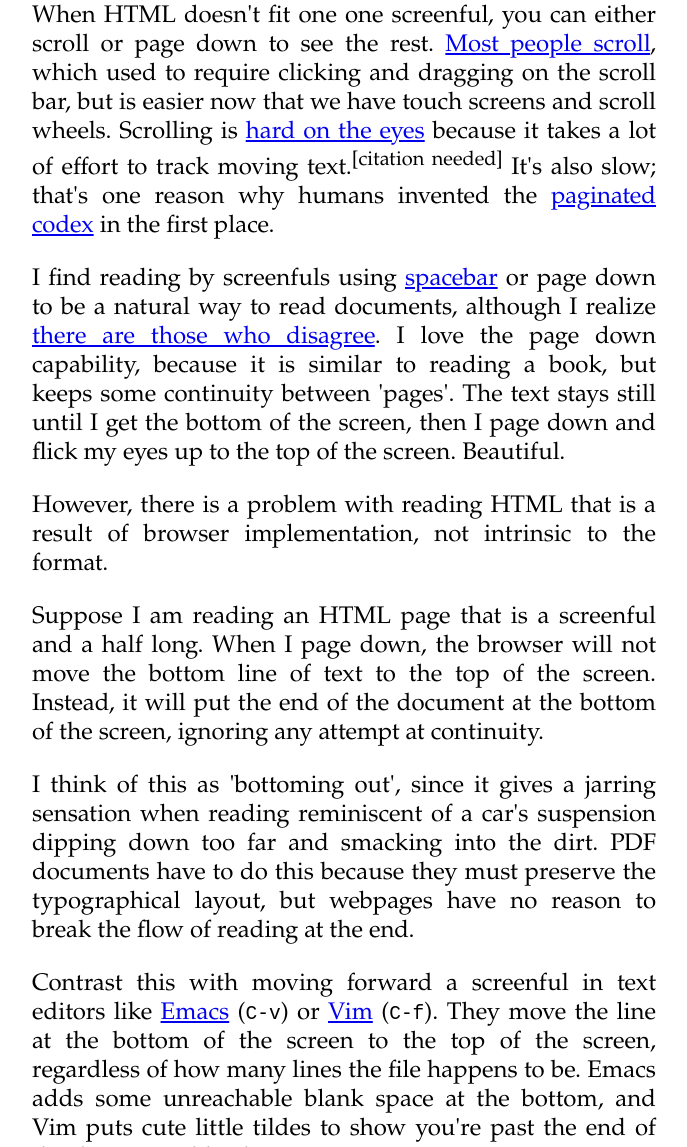
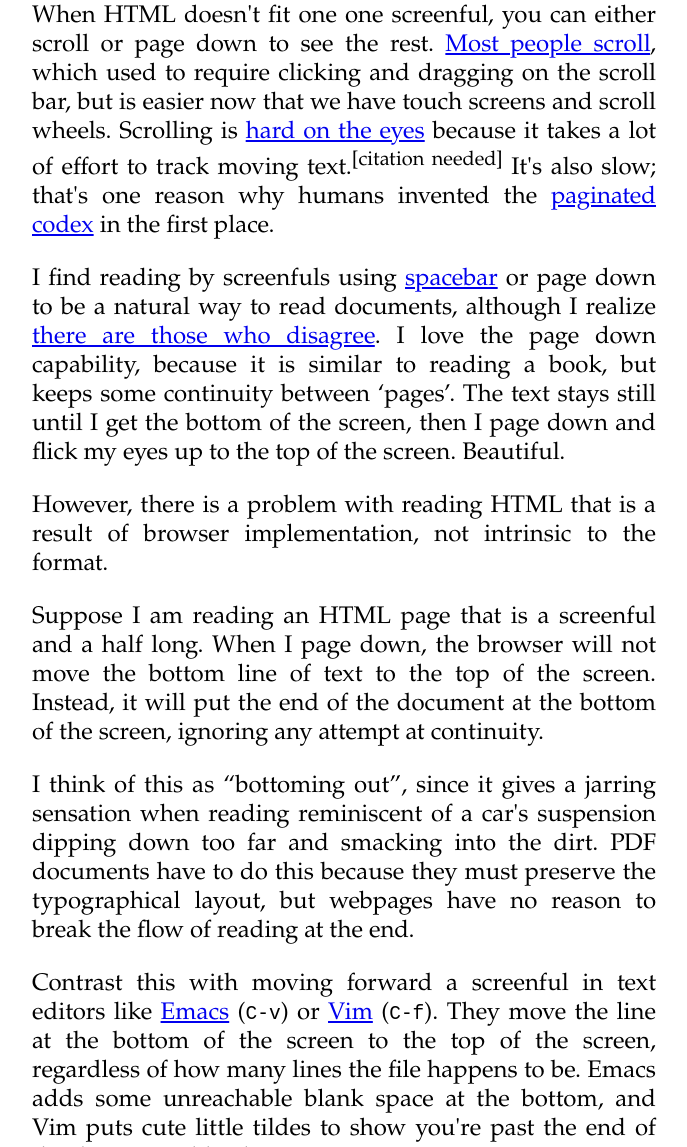
Before and after one commit to nbeaver/browsing-by-screenfuls, a plain HTML site: page index.html in a window 1280 px wide. Shown: the part 790-1937 px from the top of the page, without its empty margins (296-983 px from the left). Drawn offline with Linux system fonts and the light colour scheme.

Commit message:
Proper quotation marks.

```diff
--- a/index.html
+++ b/index.html
@@ -88,7 +88,7 @@ there are those who disagree</a>.
 
 I love the page down capability,
 because it is similar to reading a book,
-but keeps some continuity between 'pages'.
+but keeps some continuity between ‘pages’.
 
 The text stays still until I get the bottom of the screen,
 then I page down and flick my eyes up to the top of the screen.
@@ -112,7 +112,7 @@ ignoring any attempt at continuity.
 </p>
 
 <p>
-I think of this as 'bottoming out',
+I think of this as “bottoming out”,
 since it gives a jarring sensation when reading reminiscent of
 a car's suspension dipping down too far and smacking into the dirt.
 
```
